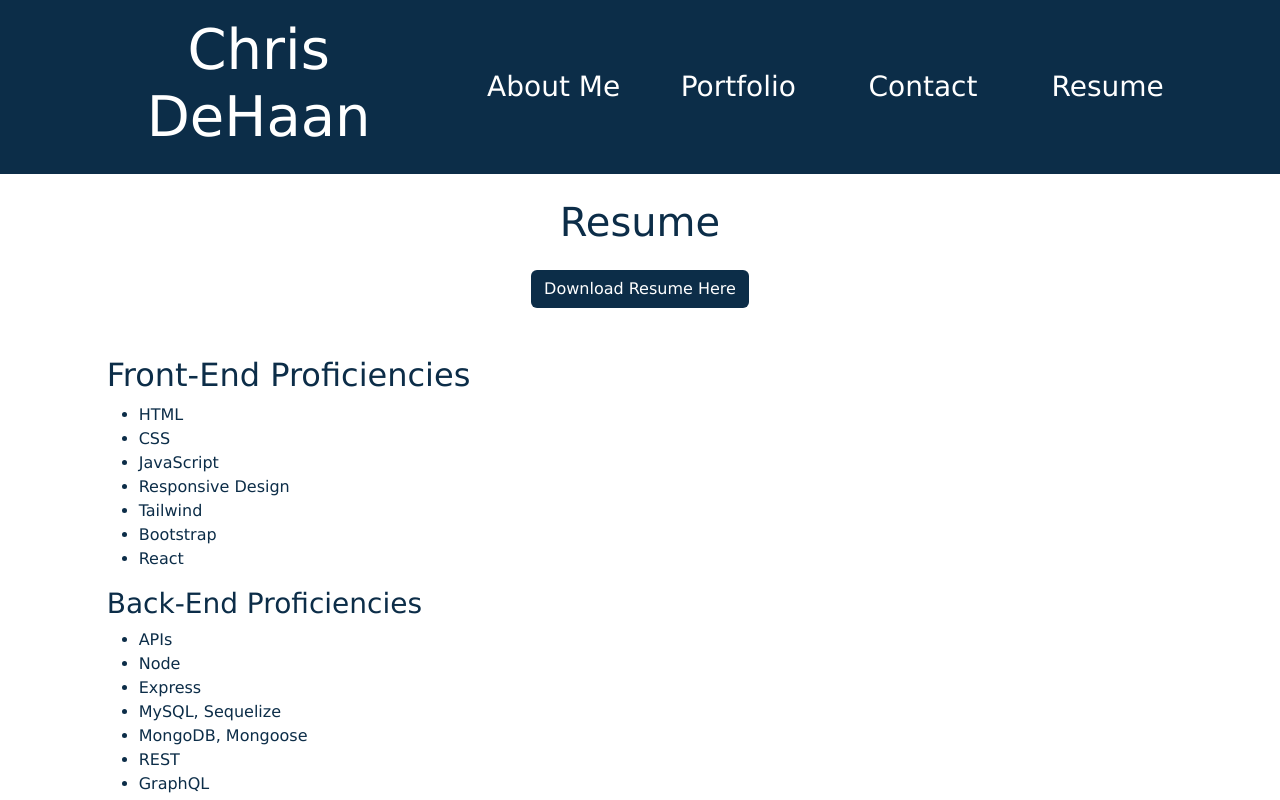
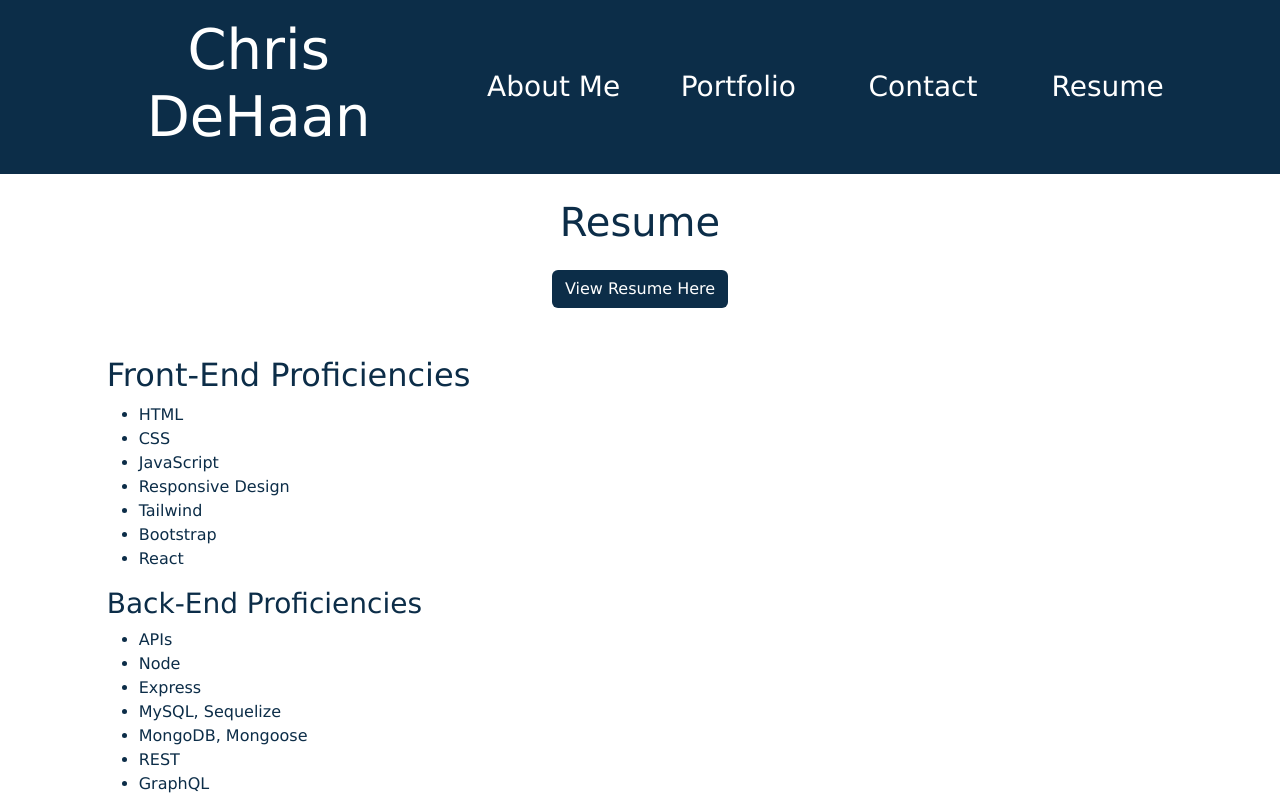
Before and after one commit to ChrisDeHaan/REACT-Portfolio, a React (Vite) app: page /Resume in a window 1280 px wide. Shown: the top 800 px of the page. Built offline with nearby package versions, Linux system fonts and the light colour scheme.

Commit message:
updated resume added

```diff
--- a/src/pages/Resume.jsx
+++ b/src/pages/Resume.jsx
@@ -4,7 +4,7 @@ export default function Resume() {
             <h1 className="display-6 text-center m-4 title-custom">Resume</h1>
             <div className="col-10 mx-auto mb-5 title-custom">
                 <div className="mb-5 text-center">
-                    <button className="btn btn-custom"><a href='https://docdro.id/O8GKw4Q' target='_blank' className='link'>Download Resume Here</a></button>
+                    <button className="btn btn-custom"><a href='https://docs.google.com/document/d/1whrHzmN8DZWfA9HEHnIQ9TikjQ05T0SdXfCz7PfEGMc/edit?usp=sharing' target='_blank' className='link'>View Resume Here</a></button>
                 </div>
                 <h2>Front-End Proficiencies</h2>
                 <ul>
```
